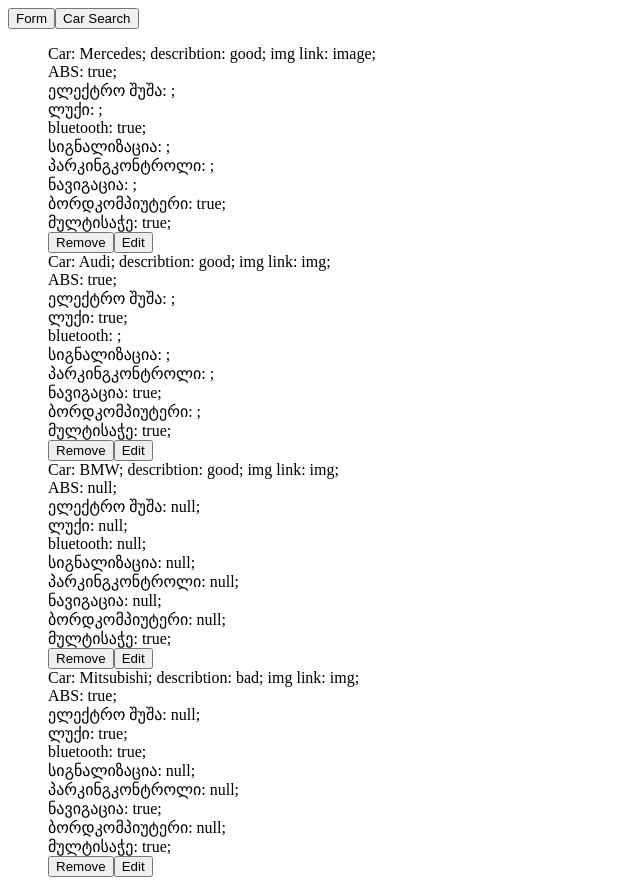
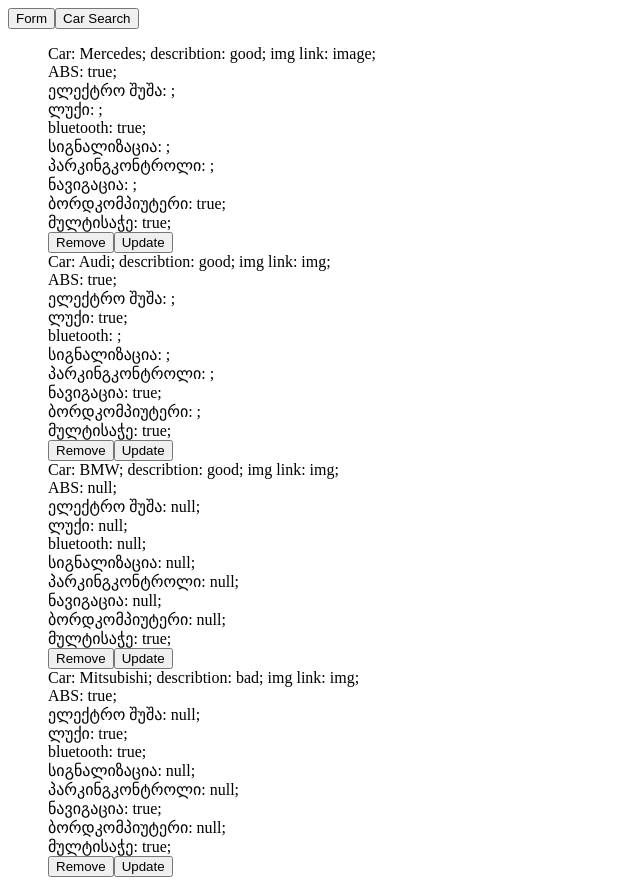
Before and after one commit to otonika10/Aidnet-Angular-Task, an Angular app: page /list in a window 1280 px wide. Shown: the whole page, without its empty margins (0-640 px from the left). Built offline with nearby package versions, Linux system fonts and the light colour scheme; data requests are answered from the project's data file.

Commit message:
rename(edit-to-update)

```diff
--- a/src/app/list/list.component.html
+++ b/src/app/list/list.component.html
@@ -68,7 +68,7 @@
       {{"ბორდკომპიუტერი: "+e.bort+";  "}} <br>
       {{"მულტისაჭე: "+e.multisache+";  "}} <br>
       <button (click)="r(e.id)">Remove</button>
-      <button  (click)="condintion(k)">Edit</button>
+      <button  (click)="condintion(k)">Update</button>
     </li>
 
 
```
